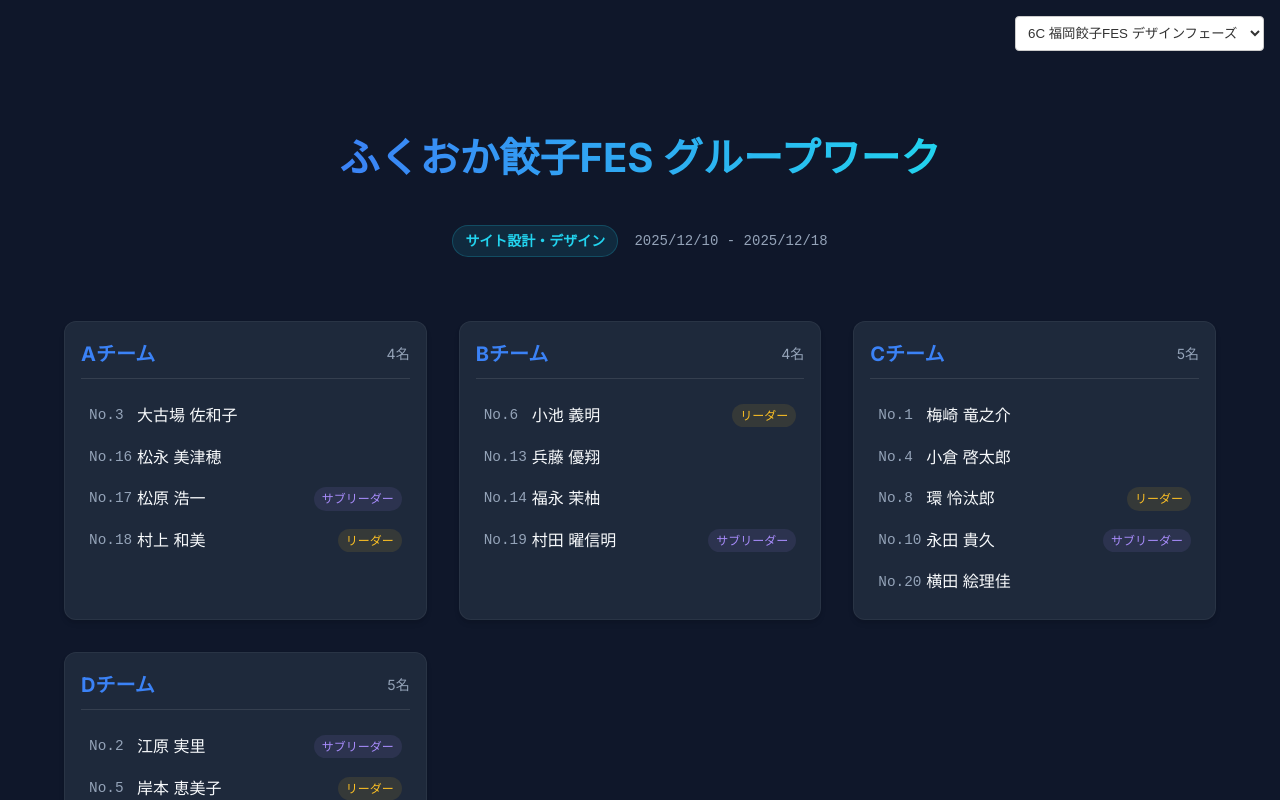
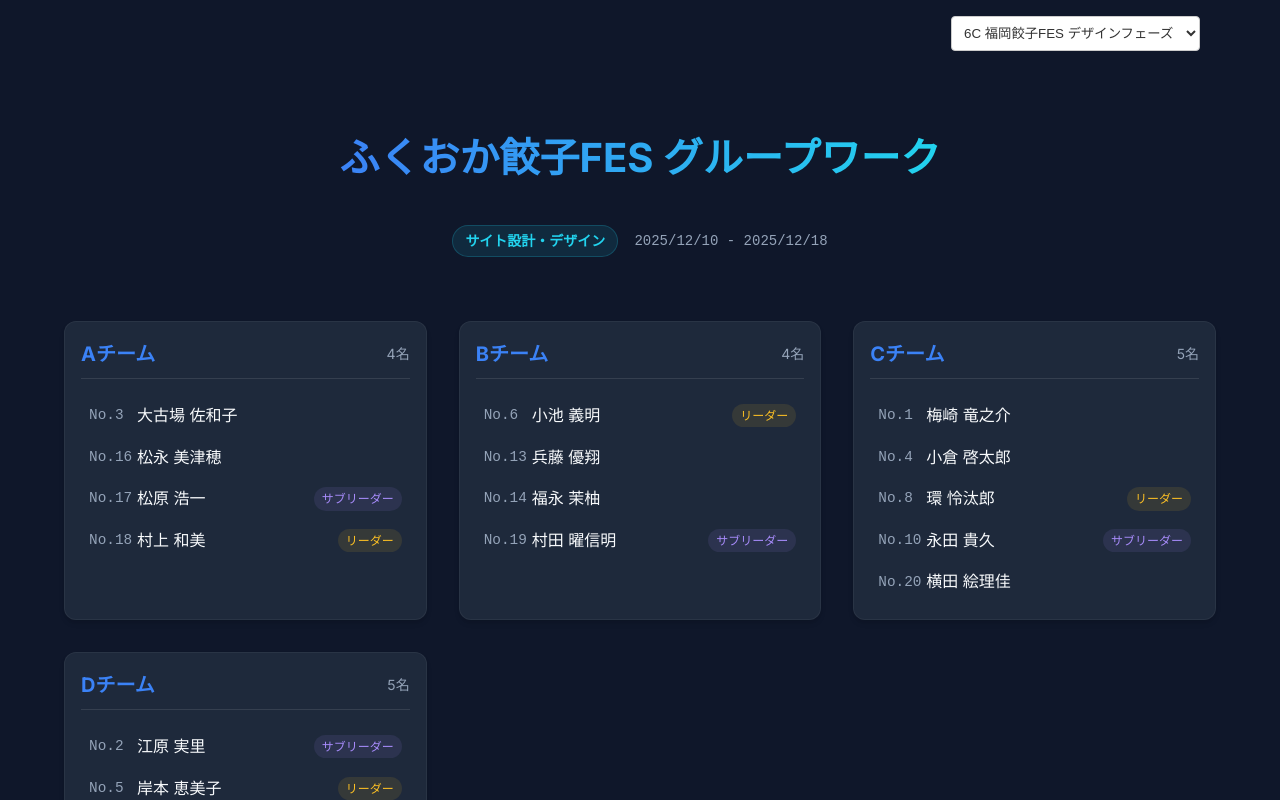
Before and after one commit to yskf0327/group-tool, a Vue app: page / in a window 1280 px wide. Shown: the top 800 px of the page. Built offline with nearby package versions, Linux system fonts and the light colour scheme.

Commit message:
feat:データセレクターをコンポーネント化

```diff
--- a/src/App.vue
+++ b/src/App.vue
@@ -3,6 +3,7 @@ import { onMounted, ref, watch } from 'vue'
 import { useRoute, useRouter } from 'vue-router';
 import ProjectHeader from './components/ProjectHeader.vue'
 import GroupList from './components/GroupList.vue'
+import DataSelector from './components/DataSelector.vue'
 import { useGroupData } from './composables/useGroupData';
 
 const route = useRoute()
@@ -39,13 +40,8 @@ const updateLocation = () => {
 </script>
 
 <template>
-  <div class="data-selector">
-    <select name="data-selector" id="data-selector" v-model="currentKey" @change="updateLocation">
-      <option value="202511_6c_gyoza">6C 福岡餃子FES デザインフェーズ</option>
-      <option value="dummy_class_b">テスト用ダミー</option>
-    </select>
-  </div>
   <div v-if="projectInfo" class="container">
+    <DataSelector v-model="currentKey" @change="updateLocation" />
     <ProjectHeader :info="projectInfo" />
     <main>
       <GroupList :groups="groups" />
@@ -53,17 +49,4 @@ const updateLocation = () => {
   </div>
 </template>
 
-<style scoped>
-.data-selector {
-  text-align: right;
-  padding: 1rem;
-}
-
-select {
-  padding: 8px;
-  border-radius: 4px;
-  border: 1px solid #ccc;
-  background: #fff;
-  color: #333;
-}
-</style>
+<style scoped></style>
--- /dev/null
+++ b/src/components/DataSelector.vue
@@ -0,0 +1,30 @@
+<script setup>
+// App.jsから受け取る値
+defineProps(['modelValue'])
+// App.vueに選択項目の変化を通知するイベント
+defineEmits(['update:modelValue'])
+</script>
+<template>
+  <div class="data-selector">
+    <select name="data-selector" id="data-selector" :value="modelValue"
+      @change="$emit('update:modelValue', $event.target.value)">
+      <option value="202511_6c_gyoza">6C 福岡餃子FES デザインフェーズ</option>
+      <option value="dummy_class_b">テスト用ダミー</option>
+    </select>
+  </div>
+
+</template>
+<style scoped>
+.data-selector {
+  text-align: right;
+  padding: 1rem;
+}
+
+select {
+  padding: 8px;
+  border-radius: 4px;
+  border: 1px solid #ccc;
+  background: #fff;
+  color: #333;
+}
+</style>
```
